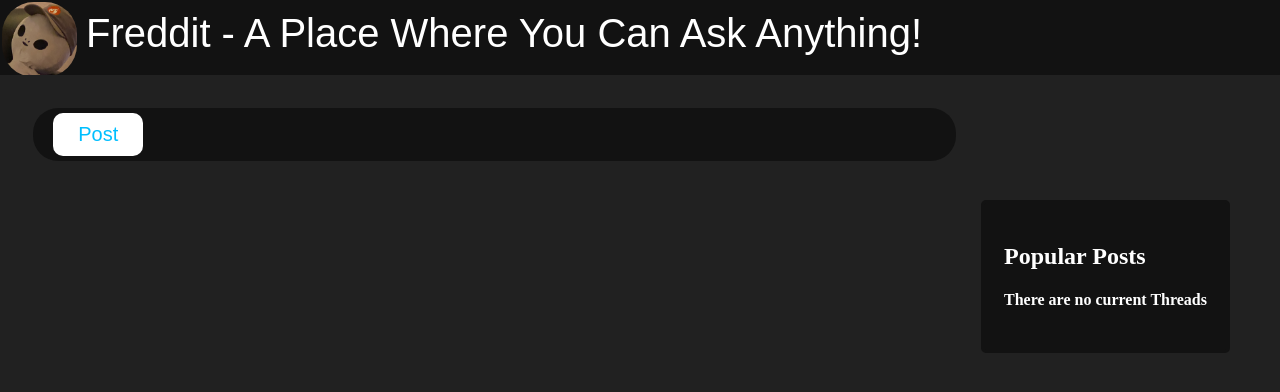
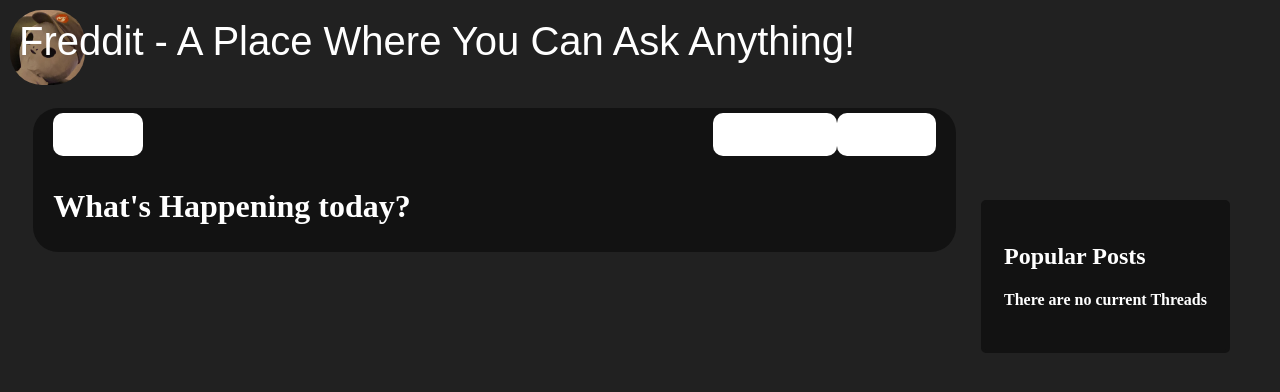
Before and after one commit to TheYibster/fredditforums, a Django app: page / in a window 1280 px wide. Shown: the top 392 px of the page. Run offline with Django 4.2, Linux system fonts and the light colour scheme; data that the repository does not hold is empty.

Commit message:
added user authentication

```diff
--- a/fredditforums/freddit/urls.py
+++ b/fredditforums/freddit/urls.py
@@ -7,5 +7,7 @@ urlpatterns = [
     path('add_thread/', views.add_thread, name = 'add_thread'),
     path('thread/<slug:thread_slug>/', views.view_thread, name="thread_post"),
     path('thread/<thread_slug>/add_comment/', views.add_comment, name="add_comment"),
-
+    path('login_user/', views.login_user, name='login_user'),
+    path('logout_user/', views.logout_user, name="logout_user"),
+    path('register_user/', views.register_user, name="register_user")
 ]
--- a/fredditforums/freddit/views.py
+++ b/fredditforums/freddit/views.py
@@ -1,7 +1,11 @@
 from http.client import HTTPResponse
-from django.shortcuts import render
+from django.shortcuts import render, redirect
 from freddit.models import Thread, Comment
 from freddit.forms import ThreadForm, CommentForm
+from django.contrib.auth import authenticate, login, logout
+from django.contrib import messages
+from django.contrib.auth.forms import UserCreationForm
+
 
 # Create your views here.
 def index(request):
@@ -50,3 +54,37 @@ def view_thread(request, thread_slug):
         context_dict['thread'] = None
         context_dict['comments'] = None
     return render(request, 'freddit/thread.html', context_dict)
+
+def login_user(request):
+    if request.method == "POST":
+        username = request.POST['username']
+        password = request.POST['password']
+        user = authenticate(request, username=username, password=password)
+        if user is not None:
+            login(request, user)
+            return redirect('index')
+        else:
+            messages.success(request, ('There was an error, try again.'))
+            return redirect('login_user')
+    else:
+        return render(request, 'authentication/login.html', {})
+
+def logout_user(request):
+    logout(request)
+    messages.success(request, ("You are now logged out."))
+    return redirect('index')
+
+def register_user(request):
+    if request.method == "POST":
+        form = UserCreationForm(request.POST)
+        if form.is_valid():
+            form.save()
+            username = form.cleaned_data['username']
+            password = form.cleaned_data['password1']
+            user = authenticate(username=username, password=password)
+            login(request, user)
+            messages.success(request, ("Registration Successful"))
+            return redirect('index')
+    else:
+        form = UserCreationForm()
+    return render(request, 'authentication/register_user.html', {'form': form})
--- a/fredditforums/fredditforums/urls.py
+++ b/fredditforums/fredditforums/urls.py
@@ -21,5 +21,6 @@ urlpatterns = [
     path('admin/', admin.site.urls),
     path('', views.index, name='index'),
     path('freddit/', include('freddit.urls')),
+    path('freddit/', include('django.contrib.auth.urls')),
 
 ]
--- a/fredditforums/static/css/base.css
+++ b/fredditforums/static/css/base.css
@@ -39,15 +39,14 @@ body {
 .banner {
     display: inline;
     background-color: #121212;
-    position: fixed;
+    position: relative;
     top: 0px;
     left: 0px;
-    overflow: hidden;
     width: 100%;
 }
 
 .banner img {
-    position: relative;
+    position: absolute;
     top: 2px;
     left: 2px;
     width: 75px;
@@ -57,7 +56,7 @@ body {
 }
 
 .banner_button {
-    position: relative;
+    position: absolute;
     top: 10px;
     left: 5px;
     font-family: Arial, Helvetica, sans-serif;
@@ -65,6 +64,12 @@ body {
     color: #fff;
     background-color: rgba(0,0,0,0);
     border: 0px;
+}
+
+.login_button {
+    position: absolute;
+    top: 0px;
+    right: 0px;
 }
 
 .sidebar {
@@ -88,7 +93,7 @@ body {
     top: 100px;
 }
 
-.content h1 {
+.content * {
     color: #fff;
 }
 
--- a/fredditforums/templates/freddit/index.html
+++ b/fredditforums/templates/freddit/index.html
@@ -2,7 +2,31 @@
 {% load static %}
 
 {% block body_block %}
-    <form action="/freddit/add_thread">
-        <input class= "button1" type="submit" value="Post" />
-    </form>
+    <div style="float: left;">
+        <form action="/freddit/add_thread">
+            <input class= "button1" type="submit" value="Post" />
+        </form>
+    </div>
+    {% if user.is_authenticated %}
+    <div style="float: right;">
+        <form action="/freddit/logout_user">
+            <input class= "button1" type="submit" value="Logout" />
+        </form>
+    </div>
+    {% else %}
+    <div style="float: right;">
+        <form action="/freddit/login_user">
+            <input class= "button1" type="submit" value="Login" />
+        </form>
+    </div>
+    <div style="float: right;">
+        <form action="/freddit/register_user">
+            <input class= "button1" type="submit" value="Register" />
+        </form>
+    </div>
+    {% endif %}
+    <br/><br/><br/>
+    <div>
+        <h1>What's Happening today?</h1>
+    </div>
 {% endblock %}
```
Also changed, not shown: fredditforums/templates/authentication/login.html (added, +21 -0 lines), fredditforums/templates/authentication/register_user.html (added, +19 -0 lines).
